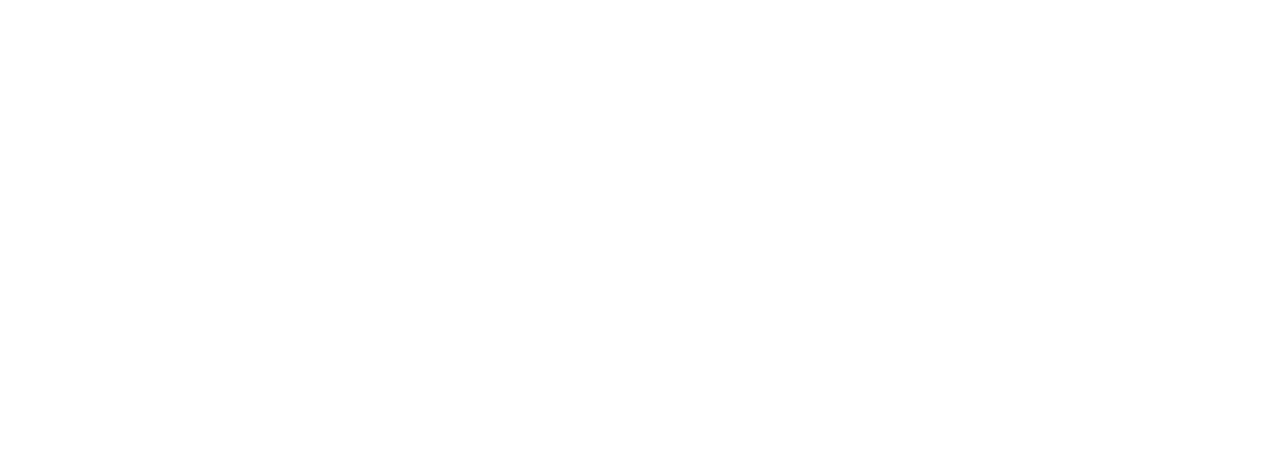
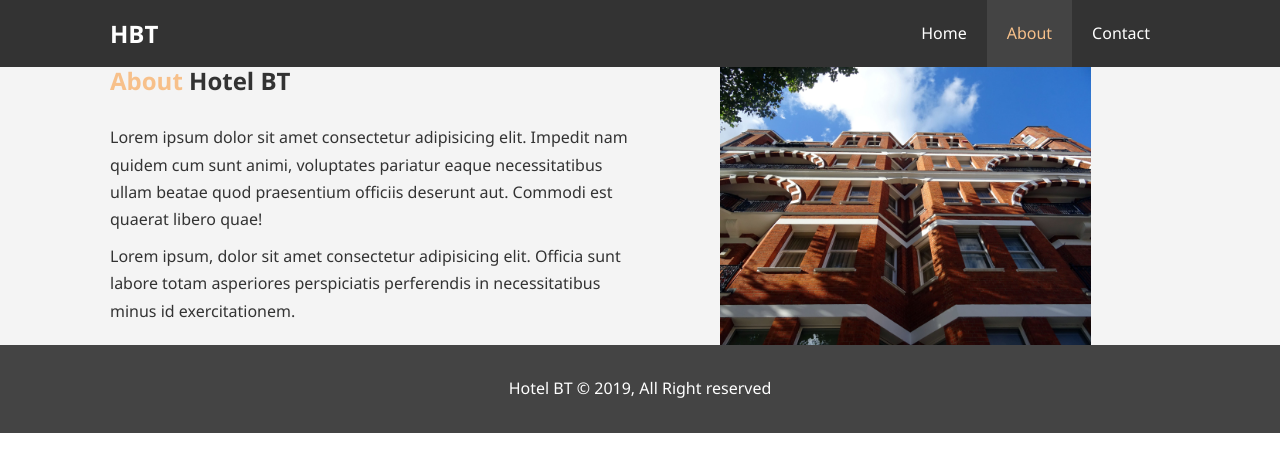
Before and after one commit to knromaric/hotelWebsite, a plain HTML site: page about.html in a window 1280 px wide. Drawn offline with Linux system fonts and the light colour scheme.

Commit message:
Added about and contact page

```diff
--- a/about.html
+++ b/about.html
@@ -0,0 +1,52 @@
+<!DOCTYPE html>
+<html lang="en">
+
+<head>
+    <meta charset="UTF-8">
+    <meta name="viewport" content="width=device-width, initial-scale=1.0">
+    <meta http-equiv="X-UA-Compatible" content="ie=edge">
+    <meta name="description" content="Welcome to the most extraordinary hotel in Boston">
+    <meta name="keywords" content="hotel, boston hotel, new england hotel">
+    <link rel="stylesheet" href="css/style.css">
+    <title>Hotel BT | About</title>
+</head>
+
+<body>
+    <header>
+        <nav id="navbar">
+            <div class="container">
+                <h1 class="logo"><a href="#">HBT</a></h1>
+                <ul>
+                    <li><a href="index.html">Home</a></li>
+                    <li><a class="current" href="about.html">About</a></li>
+                    <li><a href="contact.html">Contact</a></li>
+                </ul>
+            </div>
+        </nav>
+    </header>
+
+    <section id="about-info" class="bg-light">
+        <div class="container">
+            <div class="info-left">
+                <h1>
+                    <span class="text-primary">About</span> Hotel BT
+                </h1>
+                <p>Lorem ipsum dolor sit amet consectetur adipisicing elit. Impedit nam quidem cum sunt animi,
+                    voluptates pariatur eaque necessitatibus ullam beatae quod praesentium officiis deserunt aut.
+                    Commodi est quaerat libero quae!</p>
+                <p>Lorem ipsum, dolor sit amet consectetur adipisicing elit. Officia sunt labore totam asperiores
+                    perspiciatis perferendis in necessitatibus minus id exercitationem.</p>
+            </div>
+            <div class="info-right">
+                <img src="./images/photo-2.jpg" alt="">
+            </div>
+        </div>
+    </section>
+
+
+    <footer id="main-footer">
+        <p>Hotel BT &copy; 2019, All Right reserved</p>
+    </footer>
+</body>
+
+</html>
--- a/css/style.css
+++ b/css/style.css
@@ -67,12 +67,15 @@ p {
 
 .bg-light{
     background: #f4f4f4;
-    color:#fff;
+    color:#333;
 }
 
 .bg-primary{
-    background: #333;
-    color: #f7c08a;
+    background:#f7c08a;
+    color:  #333;
+}
+.clr{
+    clear: both;
 }
 /* Navbar */
 #navbar {
@@ -155,3 +158,42 @@ p {
 #home-info .info-content p{
     padding-bottom: 30px;
 }
+
+/* Features */
+.box{
+    float: left;
+    width:33.3%;
+    padding: 50px;
+    text-align: center;
+}
+
+.box i{
+    margin-bottom: 10px;
+}
+
+/*About info  */
+
+#about-info .info-right{
+    float: right;
+    width: 50%;
+    min-height: 100%
+}
+
+#about-info .info-right img{
+    display: block;
+    margin:auto;
+    width: 70%;
+}
+
+#about-info .info-left{
+    float:left;
+    width: 50%;
+    min-height: 100%;
+}
+/* Footer */
+#main-footer{
+    text-align: center;
+    background:#444;
+    color:#fff;
+    padding:20px;
+}
```
Also changed, not shown: contact.html (+34 -0 lines), index.html (+24 -0 lines).
